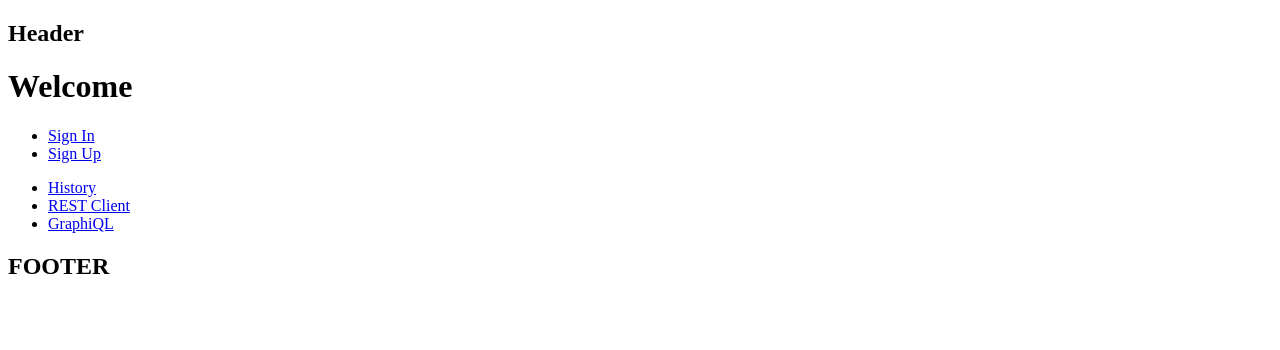
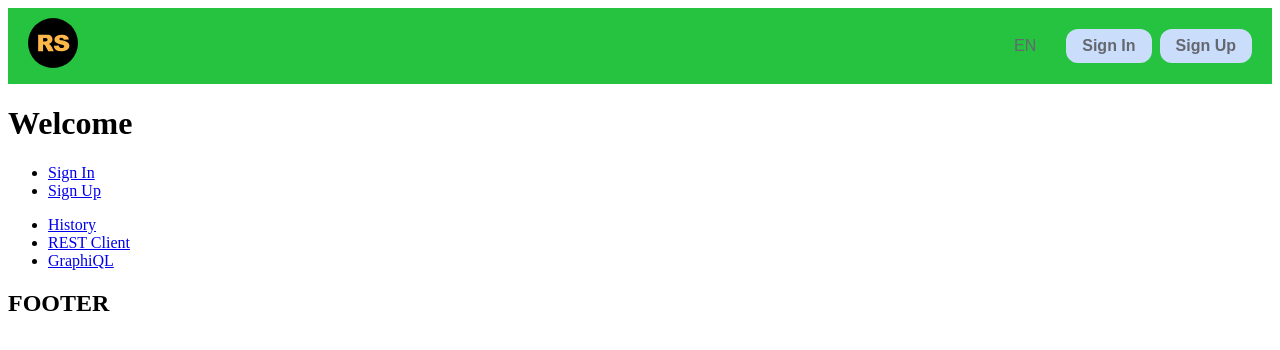
Before and after one commit to lustrochka/Graphiql-app, a Next.js app: page / in a window 1280 px wide. Shown: the top 350 px of the page. Built offline with nearby package versions, Linux system fonts and the light colour scheme.

Commit message:
Creating a Header Component

```diff
--- /dev/null
+++ b/src/components/Header/Header.module.css
@@ -0,0 +1,63 @@
+.header {
+  display: flex;
+  justify-content: space-between;
+  align-items: center;
+  padding: 10px 20px;
+  background-color: #25c33f;
+  color: white;
+  position: sticky;
+  top: 0;
+  z-index: 1000;
+  transition:
+    background-color 0.3s,
+    height 0.3s;
+}
+
+.logo a {
+  font-size: 1.5rem;
+  color: white;
+  text-decoration: none;
+}
+
+.nav {
+  display: flex;
+  align-items: center;
+}
+
+.langToggle {
+  background-color: transparent;
+  border: none;
+  font-size: 16px;
+  cursor: pointer;
+  margin-right: 16px;
+  color: #65676e;
+  transition: color 0.3s ease;
+}
+
+.langToggle:hover {
+  color: #cadefc;
+}
+
+.authButton {
+  background-color: #cadefc;
+  color: #65676e;
+  font-size: 16px;
+  font-weight: 700;
+  padding: 8px 16px;
+  border: none;
+  border-radius: 12px;
+  cursor: pointer;
+  margin-left: 8px;
+  transition:
+    background-color 0.3s ease,
+    transform 0.2s ease;
+}
+
+.authButton:hover {
+  background-color: #fcfcd4;
+  transform: translateY(-2px);
+}
+
+.authButton:active {
+  transform: translateY(0);
+}
--- a/src/components/Header/Header.tsx
+++ b/src/components/Header/Header.tsx
@@ -1,9 +1,54 @@
-const Header: React.FC = () => (
-  <header>
-    <nav>
-      <h2>Header</h2>
-    </nav>
-  </header>
-);
+import React, { useEffect, useState } from "react";
+import Link from "next/link";
+import Image from "next/image";
+import styles from "./Header.module.css";
+
+const Header: React.FC = () => {
+  const [isSticky, setSticky] = useState(false);
+  const [language, setLanguage] = useState("EN");
+
+  useEffect(() => {
+    const handleScroll = () => {
+      if (window.scrollY > 0) {
+        setSticky(true);
+      } else {
+        setSticky(false);
+      }
+    };
+
+    window.addEventListener("scroll", handleScroll);
+    return () => window.removeEventListener("scroll", handleScroll);
+  }, []);
+
+  const toggleLanguage = () => {
+    setLanguage((prevLanguage) => (prevLanguage === "EN" ? "RU" : "EN"));
+  };
+
+  return (
+    <header className={`${styles.header} ${isSticky ? styles.sticky : ""}`}>
+      <div className={styles.logo}>
+        <Link href="/" passHref>
+          <Image
+            src="/images/rss-logo-CM8B7fA7.svg"
+            alt="rss-logo"
+            width={50}
+            height={50}
+          />
+        </Link>
+      </div>
+      <div className={styles.nav}>
+        <button className={styles.langToggle} onClick={toggleLanguage}>
+          {language}
+        </button>
+        <Link href="/signin" passHref>
+          <button className={styles.authButton}>Sign In</button>
+        </Link>
+        <Link href="/signup" passHref>
+          <button className={styles.authButton}>Sign Up</button>
+        </Link>
+      </div>
+    </header>
+  );
+};
 
 export default Header;
```
Also changed, not shown: src/components/Header/Header.css (deleted).
